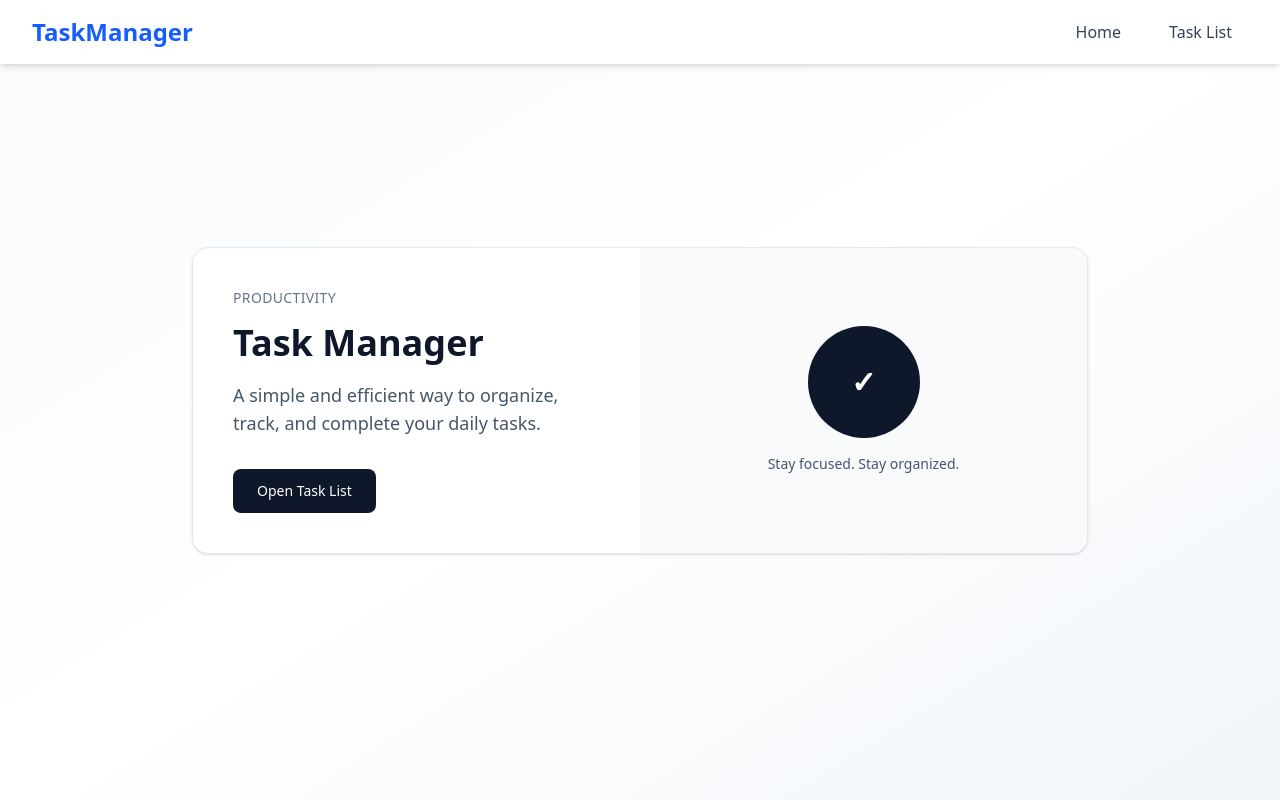
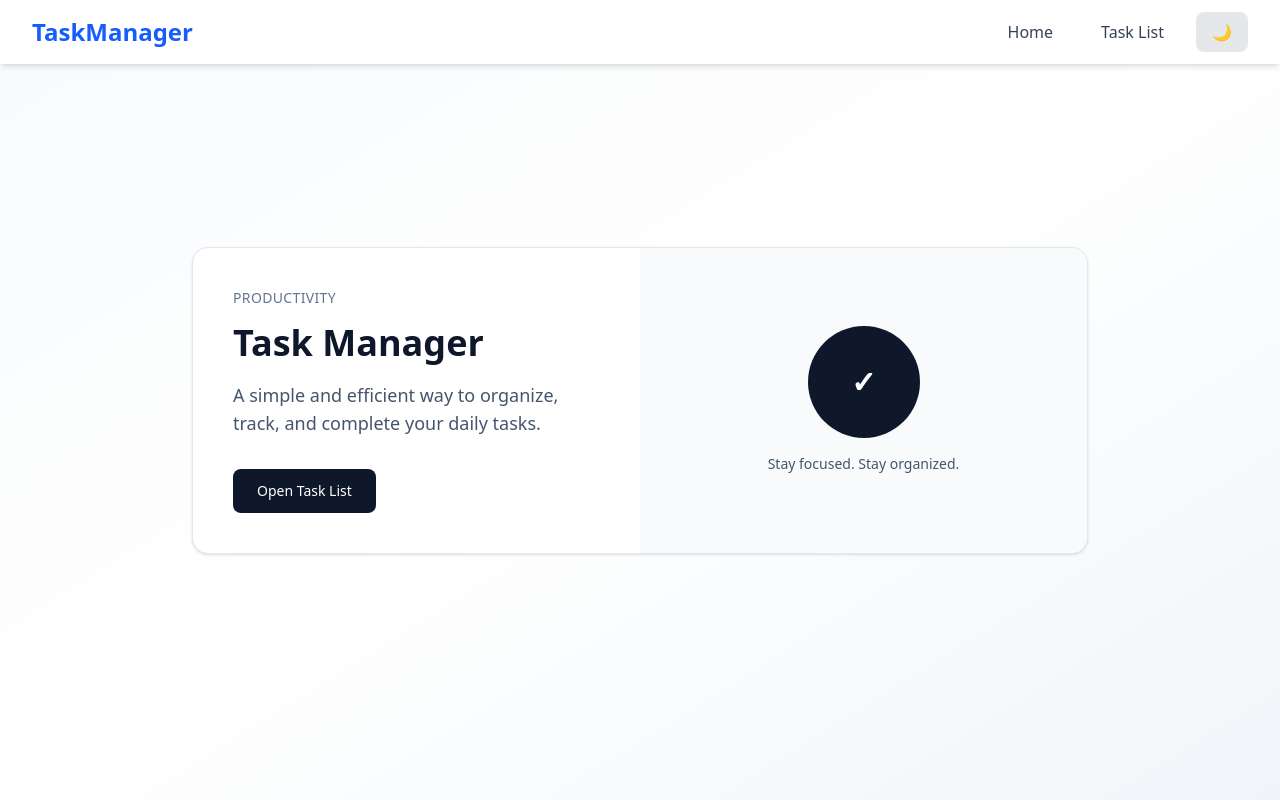
Before and after one commit to FarhanAsfar/W3E-Assignment5, a React (Vite) app: page / in a window 1280 px wide. Built offline with nearby package versions, Linux system fonts and the light colour scheme.

Commit message:
Add theme toggle icon

```diff
--- a/src/components/Navbar.jsx
+++ b/src/components/Navbar.jsx
@@ -1,8 +1,11 @@
 import { Link } from 'react-router-dom';
+import { useTheme } from '../hooks/useTheme';
 
 export function Navbar() {
+  const {theme, toggleTheme} = useTheme();
+
   return (
-    <nav className="bg-white shadow-md fixed top-0 w-full z-50">
+    <nav className={`${theme === 'dark' ? 'bg-gray-900 text-white' : 'bg-white'} shadow-md fixed top-0 w-full z-50`}>
       <div className="max-w-7xl mx-auto px-4 sm:px-6 lg:px-8">
         <div className="flex justify-between items-center h-16">
           <div className="flex-shrink-0">
@@ -24,6 +27,18 @@ export function Navbar() {
             >
               Task List
             </Link>
+
+            <button
+              onClick={toggleTheme}
+              className={`px-4 py-2 rounded-lg font-medium transition-colors ${
+                theme === 'dark'
+                  ? 'bg-gray-700 text-yellow-400 hover:bg-gray-600'
+                  : 'bg-gray-200 text-gray-800 hover:bg-gray-300'
+              }`}
+              title={`Switch to ${theme === 'light' ? 'dark' : 'light'} mode`}
+            >
+              {theme === 'light' ? '🌙' : '☀️'}
+            </button>
           </div>
         </div>
       </div>
```
